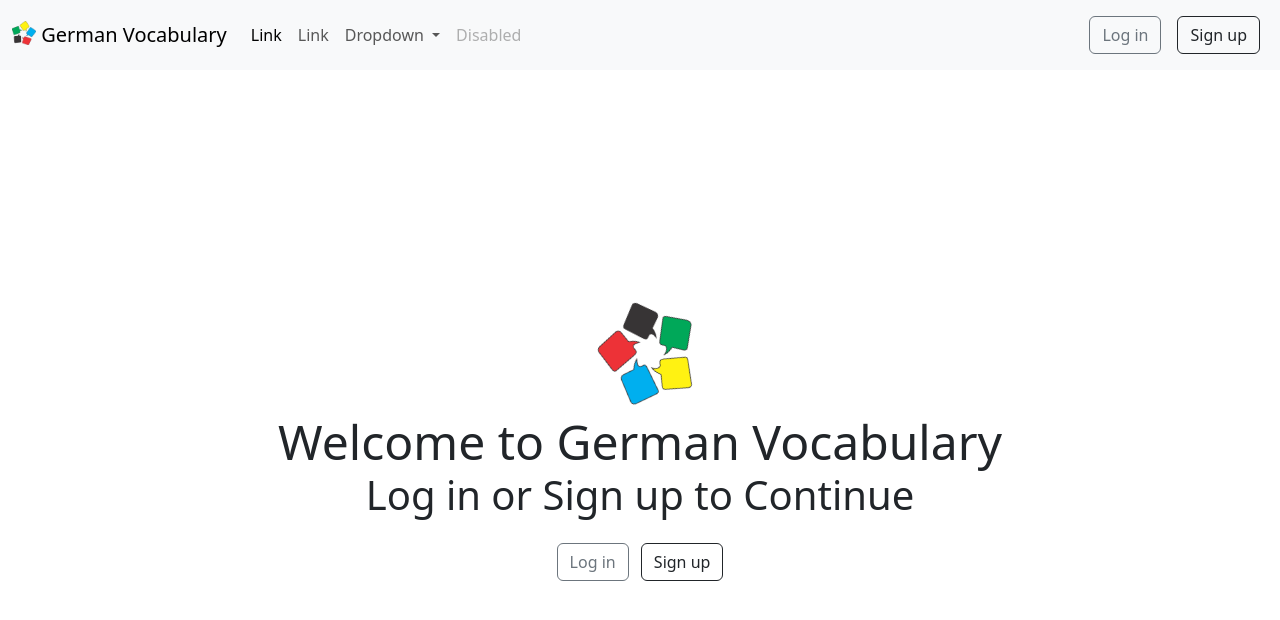
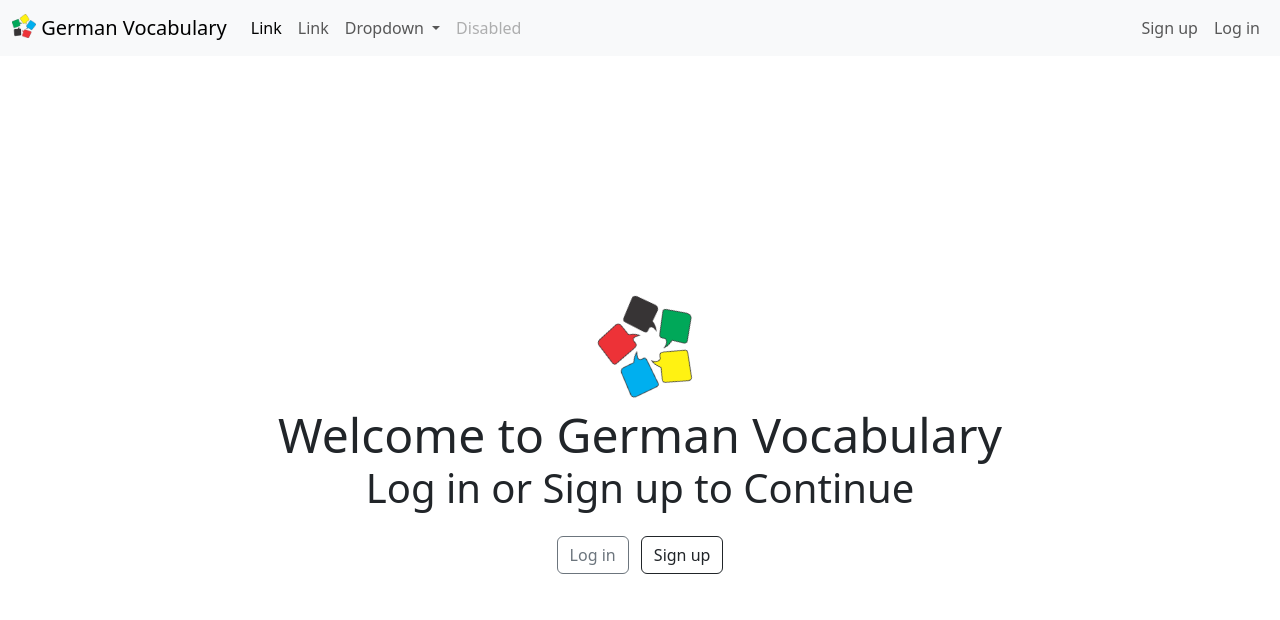
Before and after one commit to thehimel/german-vocabulary, a Django app: page / in a window 1280 px wide. Shown: the top 620 px of the page. Run offline with Django 5.2, Linux system fonts and the light colour scheme; some libraries are stand-ins or nearby versions.

Commit message:
Updated navbar

```diff
--- a/src/templates/base.html
+++ b/src/templates/base.html
@@ -64,12 +64,8 @@
                 <button class="btn btn-outline-secondary">Log out</button>
               </a>
             {% else %}
-              <a class="nav-link" href="{% url 'account_login' %}">
-                <button class="btn btn-outline-secondary">Log in</button>
-              </a>
-              <a class="nav-link" href="{% url 'account_signup' %}">
-                <button class="btn btn-outline-dark">Sign up</button>
-              </a>
+              <a class="nav-link" href="{% url 'account_signup' %}">Sign up</a>
+              <a class="nav-link" href="{% url 'account_login' %}">Log in</a>
             {% endif %}
           </div>
         </div>
```
